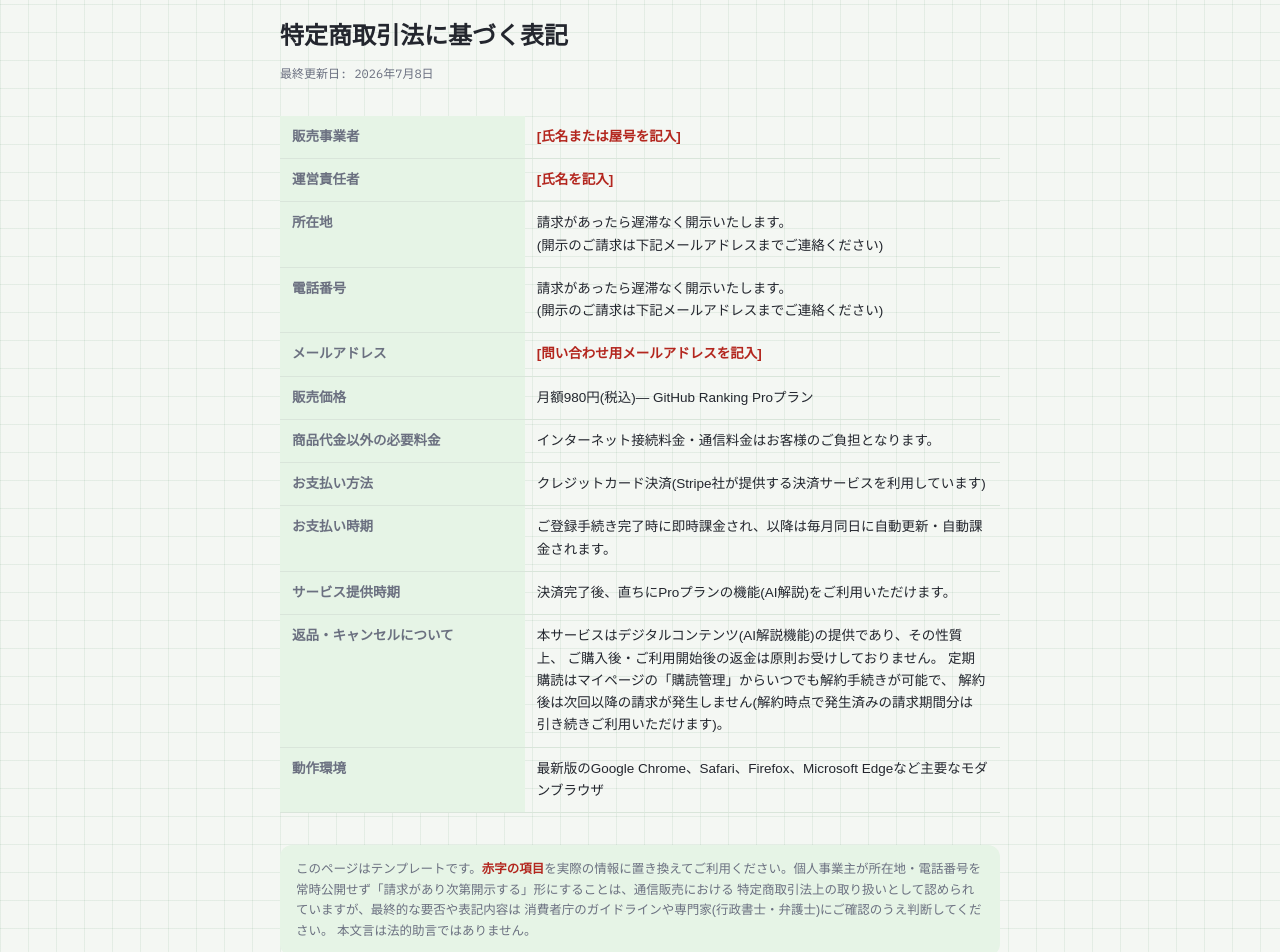
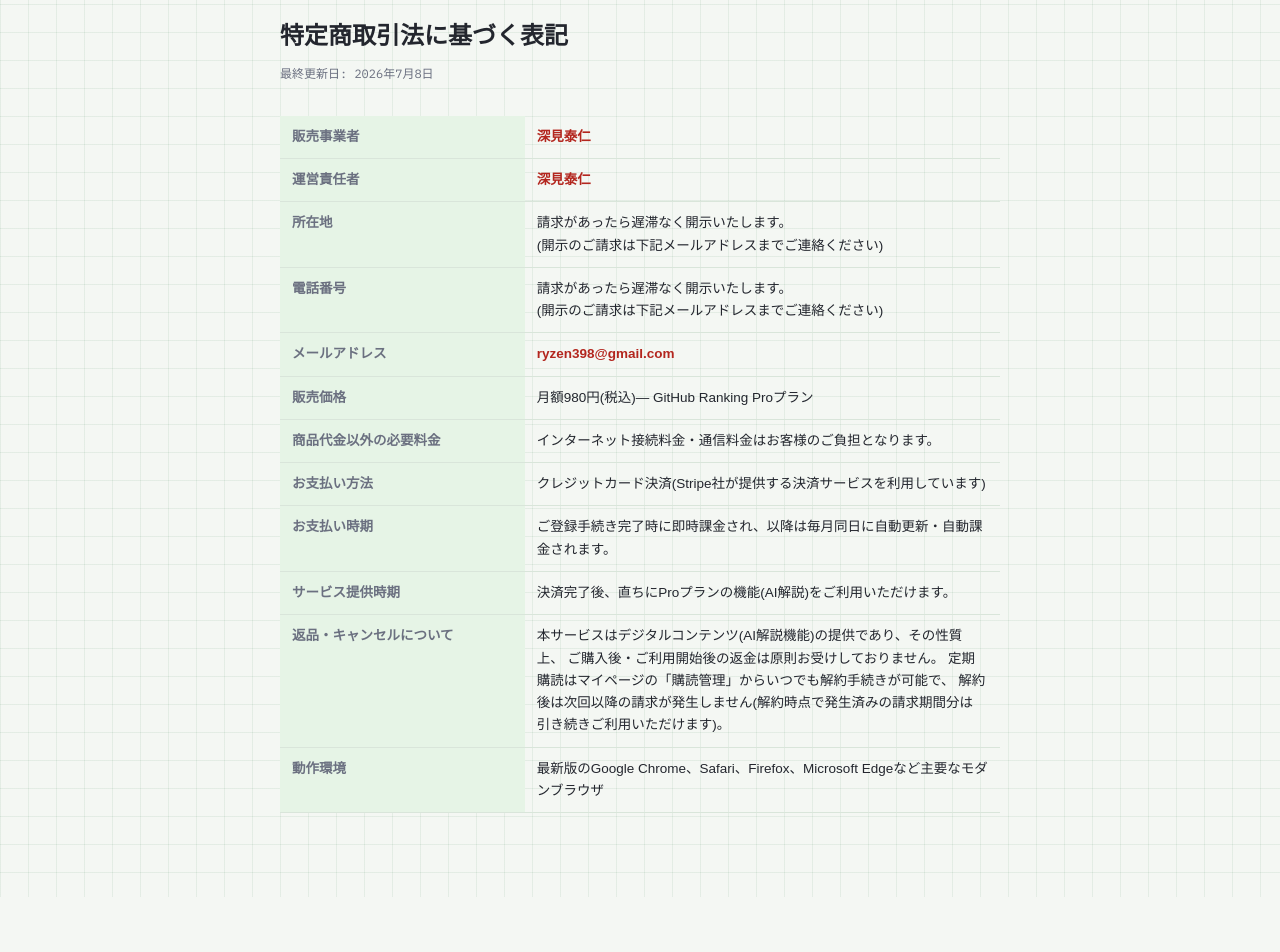
Before and after one commit to ryzen398-arch/github-ranking, a Next.js app: page /legal/tokushoho in a window 1280 px wide. Shown: the part 80-1032 px from the top of the page. After the commit the page ends 977 px from the top, so only its background shows below. Built offline with nearby package versions, Linux system fonts and the light colour scheme; a web font is replaced by a local one.

Commit message:
content: fill in tokushoho and privacy policy details

```diff
--- a/src/app/legal/tokushoho/page.tsx
+++ b/src/app/legal/tokushoho/page.tsx
@@ -16,11 +16,11 @@ export default function TokushohoPage() {
         <tbody>
           <tr>
             <th>販売事業者</th>
-            <td><span className="placeholder">[氏名または屋号を記入]</span></td>
+            <td><span className="placeholder">深見泰仁</span></td>
           </tr>
           <tr>
             <th>運営責任者</th>
-            <td><span className="placeholder">[氏名を記入]</span></td>
+            <td><span className="placeholder">深見泰仁</span></td>
           </tr>
           <tr>
             <th>所在地</th>
@@ -40,7 +40,7 @@ export default function TokushohoPage() {
           </tr>
           <tr>
             <th>メールアドレス</th>
-            <td><span className="placeholder">[問い合わせ用メールアドレスを記入]</span></td>
+            <td><span className="placeholder">ryzen398@gmail.com</span></td>
           </tr>
           <tr>
             <th>販売価格</th>
@@ -80,15 +80,6 @@ export default function TokushohoPage() {
           </tr>
         </tbody>
       </table>
-
-      <div className="note">
-        このページはテンプレートです。<span className="placeholder">赤字の項目</span>
-        を実際の情報に置き換えてご利用ください。個人事業主が所在地・電話番号を
-        常時公開せず「請求があり次第開示する」形にすることは、通信販売における
-        特定商取引法上の取り扱いとして認められていますが、最終的な要否や表記内容は
-        消費者庁のガイドラインや専門家(行政書士・弁護士)にご確認のうえ判断してください。
-        本文言は法的助言ではありません。
-      </div>
     </div>
   );
 }
```
Also changed, not shown: src/app/legal/privacy/page.tsx (+2 -10 lines).
